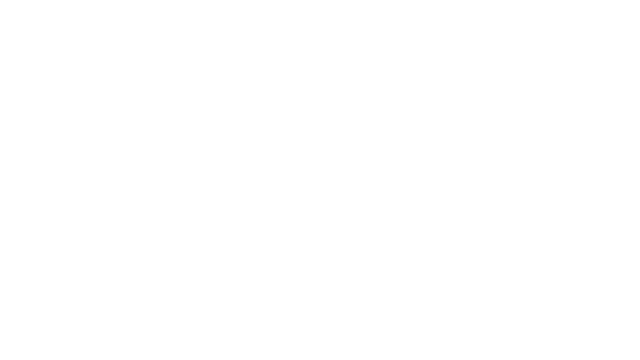
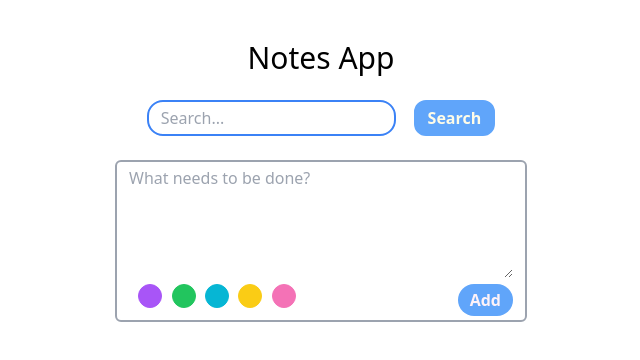
Before and after one commit to zynpcelik/notes-app, a React (Create React App) app: page / in a window 1280 px wide. Shown: the top 360 px of the page, without its empty margins (319-959 px from the left). Built offline with nearby package versions, Linux system fonts and the light colour scheme.

Commit message:
Arranged main structure

```diff
--- a/src/App.js
+++ b/src/App.js
@@ -1,9 +1,14 @@
-import logo from "./logo.svg";
 import "./App.css";
+import SearchBar from "./components/SearchBar";
+import TextArea from "./components/TextArea";
 
 function App() {
-  return;
-  <div></div>;
+  return (
+    <div>
+      <SearchBar />
+      <TextArea />
+    </div>
+  );
 }
 
 export default App;
--- /dev/null
+++ b/src/components/SearchBar.jsx
@@ -0,0 +1,24 @@
+import React from "react";
+
+function SearchBar() {
+  return (
+    <div>
+      <h1 className="text-3xl text-center mt-10">Notes App</h1>
+      <div className="flex justify-center m-6">
+        <form className="flex justify-evenly w-96">
+          <input
+            type="text"
+            placeholder="Search..."
+            className=" border-2 border-blue-500 hover:border-blue-300
+           rounded-2xl p-0.5 pl-3 "
+          />
+          <button className="border-2 border-blue-400 hover:bg-blue-500 hover:border-blue-500 bg-blue-400 text-yellow-50 rounded-xl py-1 px-3 font-bold">
+            Search
+          </button>
+        </form>
+      </div>
+    </div>
+  );
+}
+
+export default SearchBar;
--- /dev/null
+++ b/src/components/TextArea.jsx
@@ -0,0 +1,40 @@
+import React from "react";
+
+function TextArea() {
+  return (
+    <div className="flex justify-center">
+      <div className="border-2 border-gray-400 rounded-md py-1 px-3">
+        <div>
+          <textarea
+            placeholder="What needs to be done?"
+            className="w-96 h-28"
+          ></textarea>
+        </div>
+        <div className="flex justify-between">
+          <div className="flex justify-evenly w-44">
+            <div className="w-6  h-6 rounded-3xl bg-purple-500 border border-purple-500">
+              {" "}
+            </div>
+            <div className="w-6  h-6 rounded-3xl bg-green-500 border border-green-500">
+              {" "}
+            </div>
+            <div className="w-6  h-6 rounded-3xl bg-cyan-500 border border-cyan-500">
+              {" "}
+            </div>
+            <div className="w-6  h-6 rounded-3xl bg-yellow-400 border border-yellow-400">
+              {" "}
+            </div>
+            <div className="w-6  h-6 rounded-3xl bg-pink-400 border border-pink-400">
+              {" "}
+            </div>
+          </div>
+          <button className="bg-blue-400 text-pink-50 py-1 px-3 rounded-2xl font-bold">
+            Add
+          </button>
+        </div>
+      </div>
+    </div>
+  );
+}
+
+export default TextArea;
```
